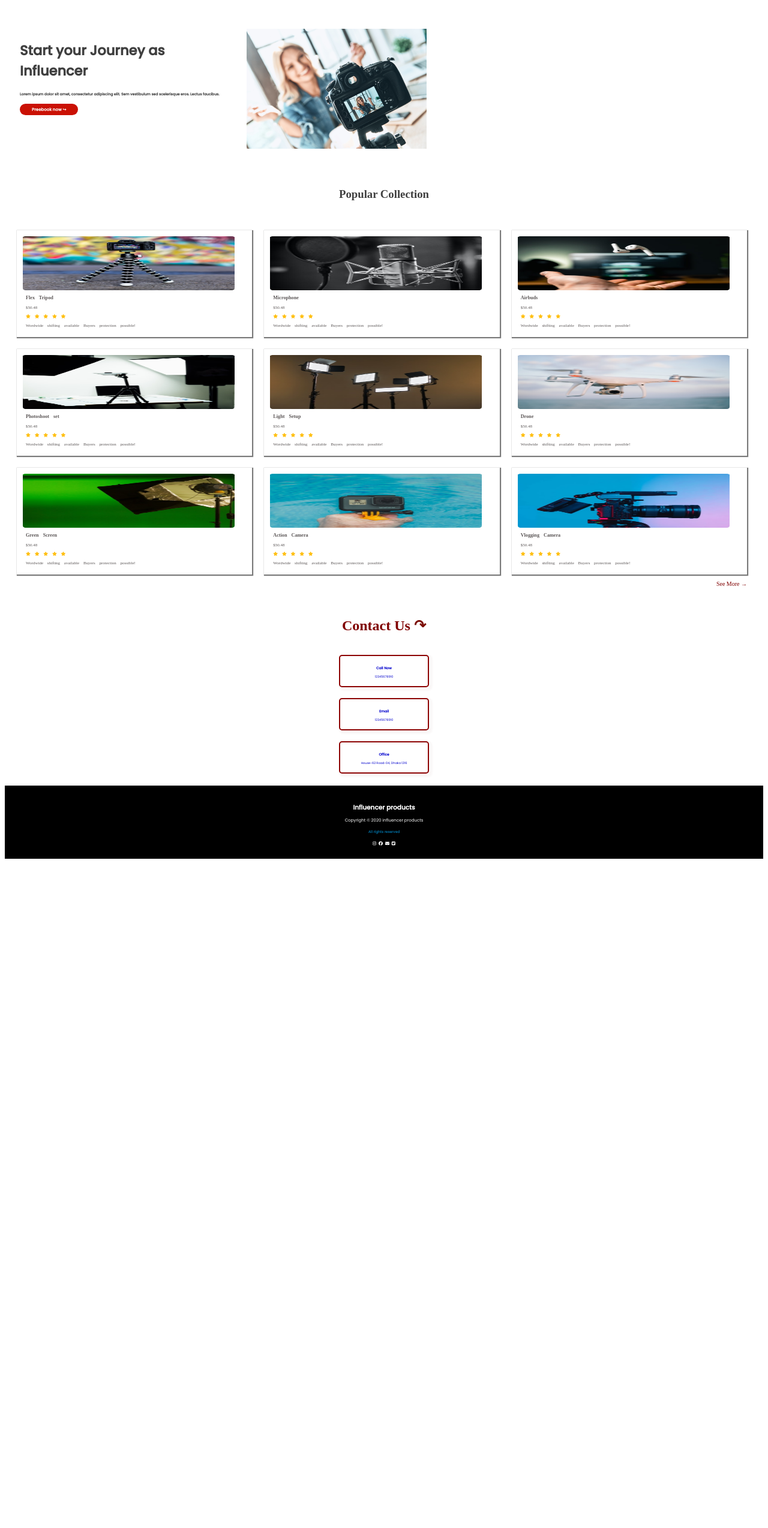
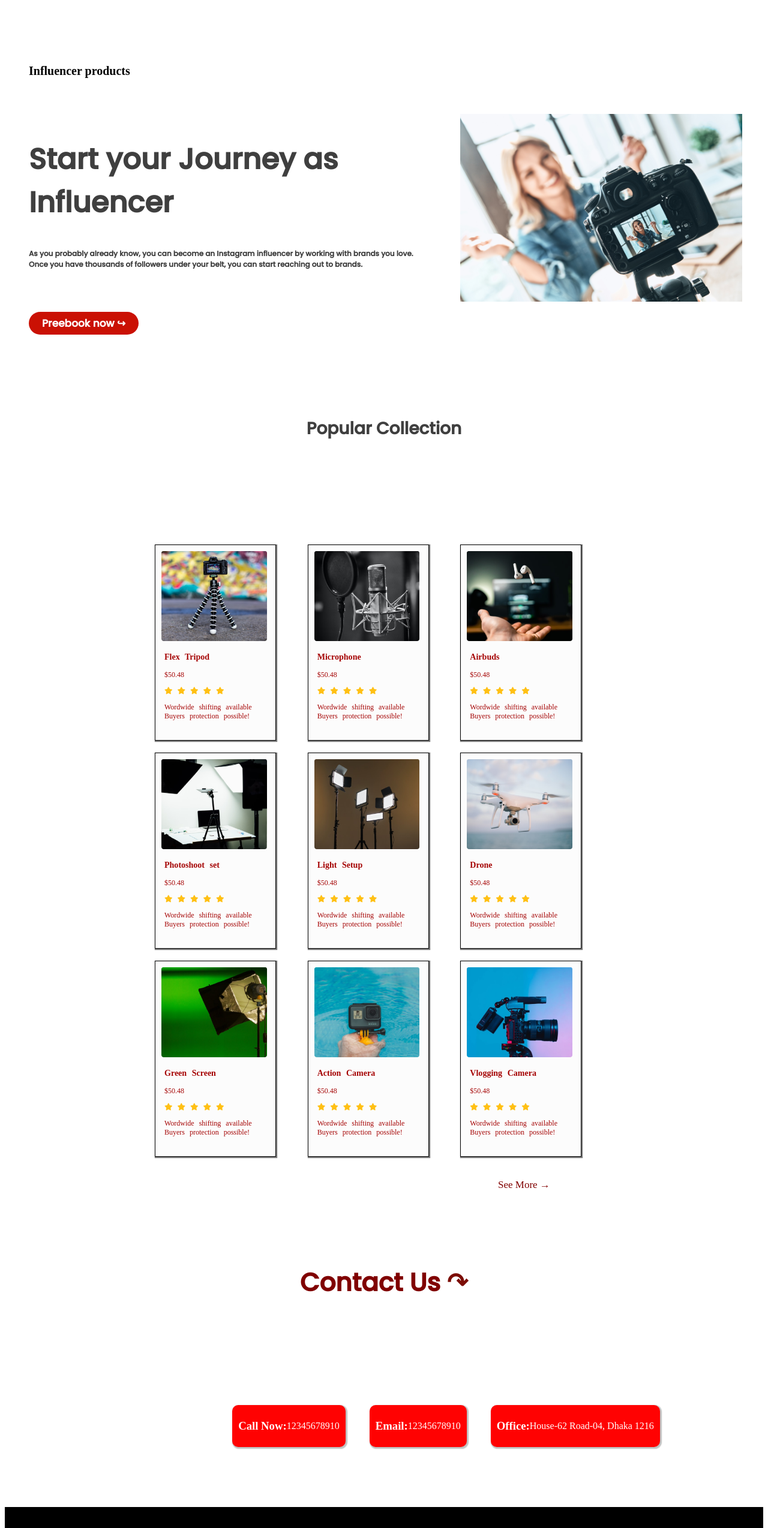
Before and after one commit to sanzidaa71/influencer-gears, a plain HTML site: page index.html in a window 1280 px wide. Shown: the top 2548 px of the page at 60% size. Before the commit the page ends 1440 px from the top, so only its background shows below. Drawn offline with Linux system fonts and the light colour scheme.

Commit message:
last-styles-add

```diff
--- a/index.html
+++ b/index.html
@@ -21,14 +21,23 @@
 </head>
 
 <body>
+
+
+    <section class="fast-section">
+        <div>
+            <h3 class="h3">Influencer products </h3>
+        </div>
+    </section>
     <section class="fast-container">
-        <div>
-            <h1>
+        <div class="Mobile-view">
+            <h1 class="header">
                 Start your Journey as <br> Influencer
             </h1>
-            <p class="peragrap">Lorem ipsum dolor sit amet, consectetur adipiscing elit. Sem
-                vestibulum sed scelerisque eros. Lectus faucibus.
+            <p class="peragrap">As you probably already know, you can become an Instagram influencer by working with
+                brands you love. Once you have thousands of followers under your belt, you can start reaching out to
+                brands.
             </p>
+            <br>
             <div>
                 <a class="button" target="blank" href="https://www.linkedin.com/in/sanzida-akter-1366a81b6/">Preebook
                     now &#x21AA;</a>
@@ -41,11 +50,15 @@
         </div>
 
     </section>
-
+    <br>
+    <br>
+    <br>
     <section class="section-title">
         <h3 class="section-title">Popular Collection
         </h3>
     </section>
+
+
     <section class="second-container">
         <div>
 
@@ -334,13 +347,22 @@
             </div>
         </div>
 
+        <div class="see-more-size">
+            <a class="See-More" target="blank" href="https://www.linkedin.com/in/sanzida-akter-1366a81b6/">
+                <p>See More &#8594;</p>
+            </a>
+        </div>
 
     </section>
-    <div class="see-more-size">
-        <a class="See-More" href="https://www.linkedin.com/in/sanzida-akter-1366a81b6/">
-            <p>See More &#8594;</p>
-        </a>
-    </div>
+
+
+
+    <!--
+    ===============
+    contact
+     ===============
+    -->
+
 
 
     <section class="container-contact">
@@ -349,27 +371,45 @@
             <div class="section-title Contact">
                 <h2>Contact Us <span class="arrow">&#8631;</span> </h2>
             </div>
-            <div class="con-tact">
 
-                <h3>Call Now</h3>
-                <p>12345678910</p>
+        </div>
+
+
+
+
+        <div class="contact-box">
+            <div class="box-hover">
+                <div class="contact-hover">
+
+                    <h3>Call Now: </h3>
+                    <p>12345678910</p>
+                </div>
             </div>
             <br>
-            <div class="con-tact">
+            <div class="box-hover">
+                <div class="contact-hover">
 
-                <h3>Email</h3>
-                <p>12345678910</p>
+                    <h3>Email:</h3>
+                    <p>12345678910</p>
+                </div>
             </div>
             <br>
-            <div class="con-tact">
+            <div class="box-hover">
+                <div class="contact-hover">
 
-                <h3>Office</h3>
-                <p>House-62 Road-04, Dhaka 1216</p>
+                    <h3>Office:</h3>
+                    <p>House-62 Road-04, Dhaka 1216</p>
+                </div>
             </div>
         </div>
-
     </section>
 
+
+    <!--
+        =================
+        footer add
+    ===================
+ -->
 
     <footer class="footer">
         <h2>Influencer products
--- a/stylesheet.css
+++ b/stylesheet.css
@@ -1,20 +1,29 @@
 
 
+.h3{
+    color: rgb(0, 0, 0);
+    font-size: 20px;
+    padding-left: 40px;
+    padding-top:
+    87px;
+
+
+}
 .fast-container{
     font-family: 'Poppins', sans-serif;
     display: flex;
-    padding-left: 25px;
-    font-size: 15px;
+    padding-left: 40px;
+    font-size: 32px;
     font-weight: bold;
     padding-top: 40px;
     color: rgb(63, 63, 63);
 }
 .fast-container img{
 
-    padding-left: 25px;
+    padding-left: 50px;
 
-    size: 200px;
-    width: 300px;
+    size: 370px;
+    width: 470px;
 
     margin-right: 35px;
     margin-left: 20px;
@@ -23,24 +32,38 @@
 }
 
 .peragrap{
-    font-size: 6px;
+    font-size: 12px;
    font-weight: bold;
 }
 
+
+
+
 .button{
-    font-size: 7px;
+
+    font-size: 17px;
     color: white;
     text-decoration: none;
     background-color: rgb(202, 17, 4);
-    padding: 5px 20px ;
+    padding: 7px 22px ;
     border-radius: 20px;
 
 
 }
-.button :hover{
-   transition: ease-in-out;
-    background-color: white;
-}
+
+
+
+.button {
+    transition-duration: 0.4s;
+  }
+
+
+  .button:hover {
+    background-color: rgb(252, 252, 252); /* Green */
+    color: rgb(7, 7, 7);
+    border: 1px solid rgb(173, 2, 2);
+  }
+
 .images :hover {
     transform: scale(1.2);
     transition: transform 0.5s ease-in-out;
@@ -48,38 +71,61 @@
 /* products styles */
 
 .products .product-banner img{
+    align-items: center;
+    border-image: 2% ;
     padding-top: 10px;
     padding-bottom: 0px;
-    width: 600px;
-    height: 90px;
+    width: 290px;
+    height: 150px;
     border-radius: 4px;
-    display: block;
+
     margin-left: 10px;
     margin-right: 10px;
-    width: 90%;
+    width: auto;
 
 }
 .fa-star.filled{
     color: #FFC014;
 }
 .section-title{
-    align-items: center;
+    /* align-items: center;
+    font-size: 30px; */
+    font-family: Poppins;
+font-size: 28px;
+font-style: normal;
+font-weight: 600;
+line-height: 70px;
+letter-spacing: 0px;
+text-align: left;
+
 
 }
+/* product info  */
+
+
+
 
 .produt-info{
     font-size: 8px;
-    color: rgb(92, 87, 87);
+    color: rgb(165, 4, 4);
 
 }
 
 .second-container{
     display: grid;
     grid-template-columns: repeat(3,1fr);
-    grid-column-gap: 20px;
+
     grid-row-gap: 20px;
-    padding-left: 20px;
-    padding-right: 27px;
+
+
+
+
+    margin-top: 100px;
+    margin-bottom: 100px;
+    margin-right: 250px;
+    margin-left: 250px;
+
+    background-color: rgba(255, 255, 255, 0.582);
 
 }
 
@@ -94,27 +140,48 @@
 
     box-shadow:  1px 1px 1px 1px #7a7a7a;
 
+
+    width: 200px;
+    height: 300px;
+     border : 1px solid rgb(5, 5, 5);
+     padding-bottom: 25px;
+     background-color: rgb(252, 252, 252);
+
 }
 
 .product .produt-info{
     display: block;
   margin-left: 15px;
  font-size: 7px;
-  width: 50%;
-  word-spacing: 5px;
+ /* width: 100%; */
+ word-spacing: 5px;
   padding-bottom: 2%;
+  font-size: 12px;
+
 }
+
+
+/* see more  */
+
 .See-More{
-
-    font-size: 10px;
+    display: flex;
+    text-align: center;
+    font-size: 17px;
     text-decoration: none;
     color: maroon;
-    text-align: right;
+
+
+
+    position: absolute;
+  right: 350px;
+  width: 100px;
+  height: 120px;
 
 
 }
 .see-more-size{
     padding-right: 27px;
+
 }
 
 
@@ -130,24 +197,9 @@ last section
     color: rgb(124, 13, 5);
 }
 
-/* .call-now{
-    height: 100px;
-    width: 100px;
-    display: grid;
-    grid-template-columns: repeat(3,1fr);
-
-    box-shadow: rgb(204, 204, 204) 10px 10px 10px 10px;
-    font-family: 'Poppins', sans-serif;
-    font-size: 10px;
-
-}
-.container-contact .call-now{
-    align-items: center;
-} */
 
 
-
-.con-tact{
+ /* .con-tact{
 
     padding-bottom: 20px;
     color: mediumblue;
@@ -163,24 +215,66 @@ last section
    border-radius: 5px;
    text-align: center;
 
-}
+}  */
 
-.con-tact :hover{
+
+/* .con-tact :hover{
 
     color: rgb(205, 65, 0);
     border: rgb(205, 65, 0);
 
-}
+
+} */
 .text-alin{
     text-decoration: mediumblue;
 }
 
+.contact-hover{
+    border-radius: 10px;
+margin-left: auto;
+margin-right: auto;
+    display: flex;
+    align-items: center;
+    height: auto;
+    width: fit-content;
+    padding-left: 10px;
+    padding-right: 10px;
+    padding-bottom: 5px;
+    padding-top: 5px;
+    color: rgb(255, 255, 255);
+    background-color: rgb(255, 2, 2);
+    box-shadow: rgba(0, 0, 0, 0.247) 1.5px 1.5px  1.5px  1.5px ;
+    transition-duration: 0.4s;
+}
 
 
+.box-hover :hover{
+
+    transition: ease-out;
+    color: rgb(255, 255, 255);
+    border: 1px solid rgb(148, 3, 3);
+
+
+}
 
 .boder-center{
     padding-bottom: 20px;
 }
+
+
+.contact-box{
+
+    display: flex;
+padding-left: 30%;
+gap: 20px;
+padding-bottom: 100px;
+padding-top: 100px;
+}
+
+/*
+=============
+footer
+=============== */
 .footer{
     font-family: 'Poppins', sans-serif;
     padding-top: 20px;
@@ -188,13 +282,48 @@ last section
     text-align: center;
 background-color: black;
 color: white;
-font-size: 7px;
+font-size: 15px;
 }
 
 .icon{
-    margin-left: 1px;
-    margin-right: 1px;
+    margin-left: 2px;
+    margin-right: 2px;
 }
 #id-color{
     color: rgb(1, 99, 145);
 }
+
+
+/*
+=================
+media query
+================== */
+
+/* Mobile devices */
+@media  Only screen and (max-width:688px)
+{
+
+.fast-container .Mobile-view{
+    grid-template-columns: repeat(1,);
+    align-items: center;
+    grid-template-columns: auto;
+
+
+ width: 100%;
+
+
+
+}
+.second-container{
+    grid-template-columns: repeat(1, 1fr);
+    width: 50%;
+    margin-left: 20px;
+    margin-right: 10px;
+}
+.section-title{
+    text-align: center;
+
+}
+.see-more-size{
+    margin-left: 20px;
+}
```
